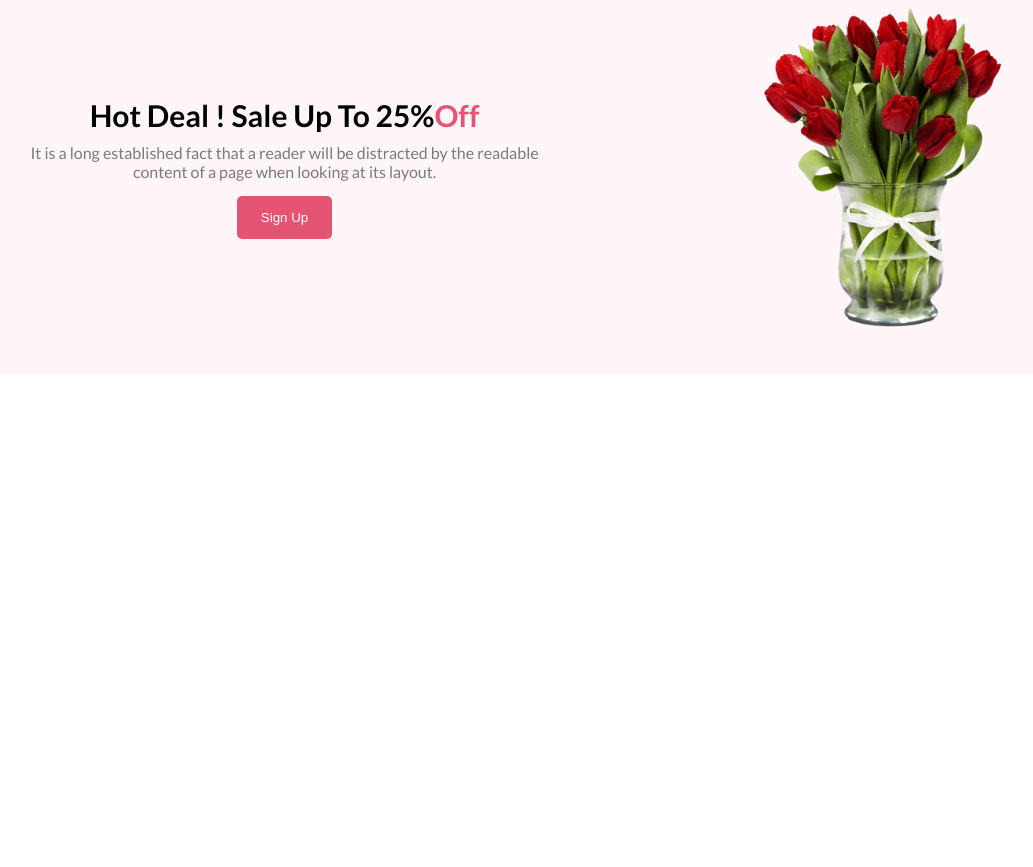
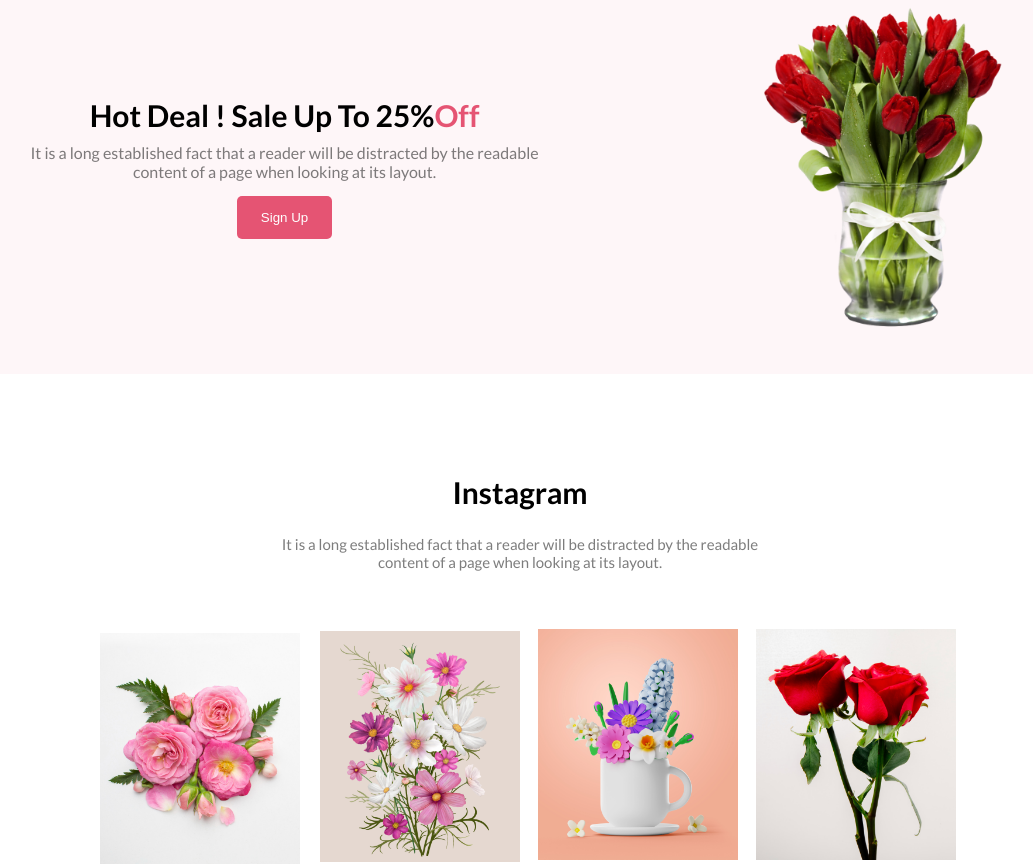
Before and after one commit to tausifislamsheik/FlowerShop, a plain HTML site: page index.html in a window 1280 px wide. Shown: the part 1520-2387 px from the top of the page, without its empty margins (120-1153 px from the left). Before the commit the page ends 1894 px from the top, so only its background shows below. Drawn offline with Linux system fonts and the light colour scheme.

Commit message:
instagram section added

```diff
--- a/index.html
+++ b/index.html
@@ -86,6 +86,34 @@
             </div>
             <img width="250px" src="./images/pngwing 8.png" alt="">
         </section>
+        <section>
+            <div>
+                <h3 class="section-title">Instagram</h3>
+                <p class="section-description">It is a long established fact that a reader will be distracted by the readable <br> content of a page when looking at its layout.</p>
+            </div>
+            <div>
+                <div class="instagram-section">
+                    <div class="flower-1x">
+                          <img class="img-position1" width="200px" src="./images/Flower 01.png" alt="">
+
+                    </div>
+                    <div class="flower-2x">
+                          <img class="img-position2" width="200px" src="./images/Rectangle 4.png" alt="">
+
+                    </div>
+                    <div class="flower-3x">
+                          <img class="img-position3" width="200px" src="./images/Rectangle 5.png" alt="">
+
+                    </div>
+                    <div class="flower-4x">
+                          <img class="img-position3" width="200px" src="./images/Rectangle 6.png" alt="">
+
+                    </div>
+
+                </div>
+
+            </div>
+        </section>
     </main>
     <footer></footer>
 </body>
--- a/style.css
+++ b/style.css
@@ -155,3 +155,18 @@ nav h3{
     color: rgba(39, 39, 39, 0.6);
     margin-bottom: 15px;
 }
+.flower-1x{
+    margin-right: 20px;
+}
+.flower-3x{
+    margin-top: 15px;
+}
+.flower-4x{
+    margin-top: 15px;
+}
+.instagram-section{
+    display: flex;
+    justify-content: center;
+    margin-top: 20px;
+
+}
```
